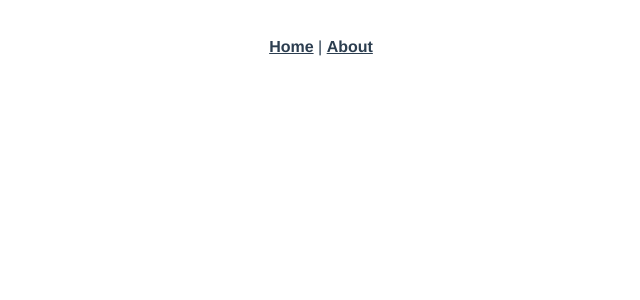
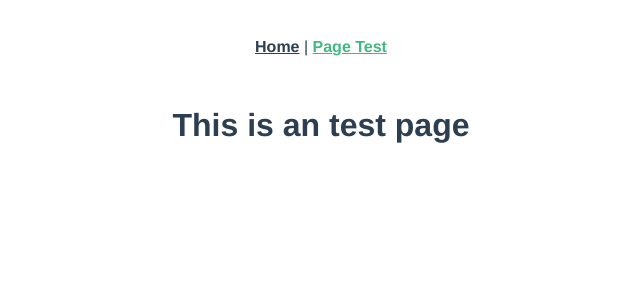
Before and after one commit to rosa-hai/vue-app-2, a Vue app: page /#/test in a window 1280 px wide. Shown: the top 300 px of the page, without its empty margins (319-959 px from the left). Built offline with nearby package versions, Linux system fonts and the light colour scheme.

Commit message:
nettoyage

```diff
--- a/src/App.vue
+++ b/src/App.vue
@@ -2,7 +2,7 @@
   <div id="app">
     <div id="nav">
       <router-link to="/">Home</router-link> |
-      <router-link to="/about">About</router-link>
+      <router-link to="/test">Page Test</router-link>
     </div>
     <router-view />
   </div>
--- a/src/router/index.js
+++ b/src/router/index.js
@@ -1,6 +1,7 @@
 import Vue from "vue";
 import VueRouter from "vue-router";
 import Home from "../views/Home.vue";
+import Test from "../views/Test";
 
 Vue.use(VueRouter);
 
@@ -11,13 +12,9 @@
     component: Home
   },
   {
-    path: "/about",
-    name: "About",
-    // route level code-splitting
-    // this generates a separate chunk (about.[hash].js) for this route
-    // which is lazy-loaded when the route is visited.
-    component: () =>
-      import(/* webpackChunkName: "about" */ "../views/About.vue")
+    path: "/test",
+    name: "Test",
+    component: Test
   }
 ];
 
--- a/src/views/About.vue
+++ b/src/views/Test.vue
@@ -1,5 +1,5 @@
 <template>
   <div class="about">
-    <h1>This is an about page</h1>
+    <h1>This is an test page</h1>
   </div>
 </template>
--- /dev/null
+++ b/vue.confing.js
@@ -0,0 +1,4 @@
+module.exports = {
+  outputDir: "docs",
+  publicPath: process.env.NODE_ENV === "production" ? "/vue-app-2/" : "/"
+};
```
